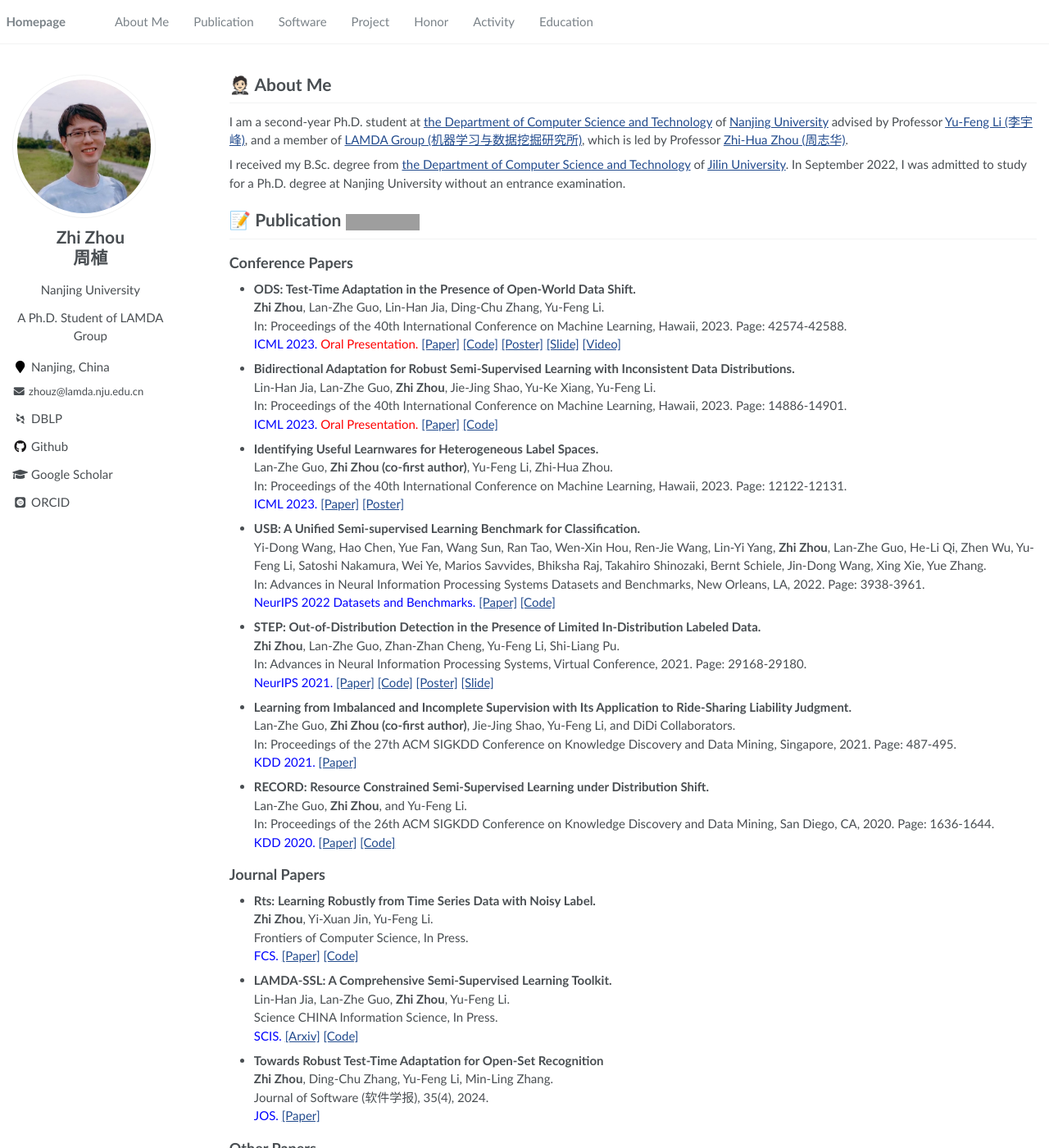
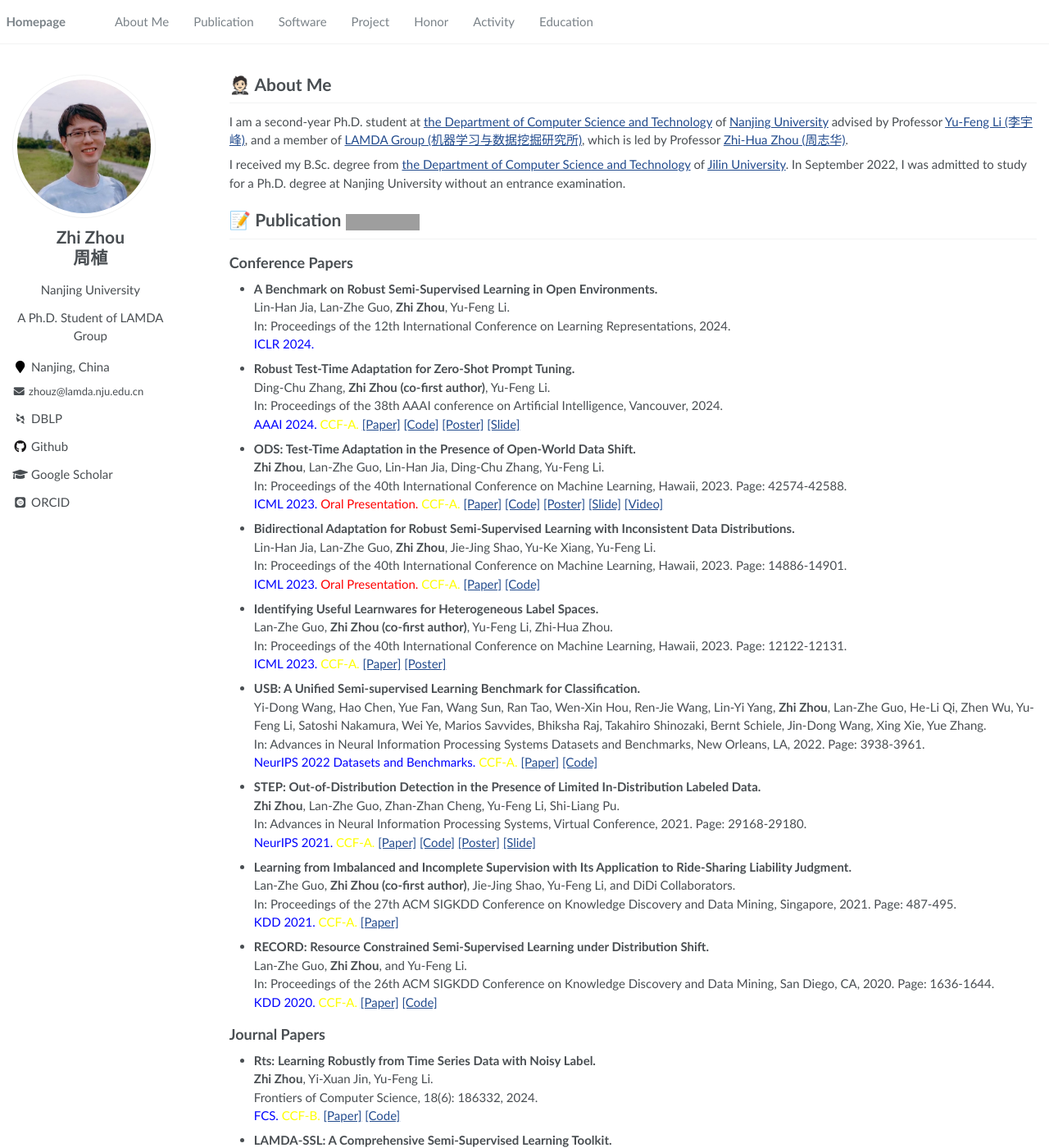
Before and after one commit to cyd24/cyd24.github.io, a Jekyll site: the page built from _pages/about.md, in a window 1280 px wide and 1400 px high. Shown: the whole window at 82% size. Built offline with Jekyll 4.4.1, drawn with Linux system fonts in a browser that asks for light colours; some web fonts are replaced; some of the changed text lies outside the part shown; grey boxes are pictures that could not be loaded.

Commit message:
Add two paper & one award

```diff
--- a/_pages/about.md
+++ b/_pages/about.md
@@ -47,11 +47,26 @@ In: Proceedings of the 40th International Conference on Machine Learning, Hawaii
 
 ## Conference Papers
 
+- **A Benchmark on Robust Semi-Supervised Learning in Open Environments.** <br> Lin-Han Jia, Lan-Zhe Guo, **Zhi Zhou**, Yu-Feng Li. <br>
+In: Proceedings of the 12th International Conference on Learning Representations, 2024. <br>
+<span style="color:blue">ICLR 2024.</span>
+
+- **Robust Test-Time Adaptation for Zero-Shot Prompt Tuning.** <br>
+Ding-Chu Zhang, **Zhi Zhou (co-first author)**, Yu-Feng Li. <br>
+In: Proceedings of the 38th AAAI conference on Artificial Intelligence, Vancouver, 2024. <br>
+<span style="color:blue">AAAI 2024.</span>
+<span style="color:yellow">CCF-A.</span>
+[[Paper]](../resources/AAAI2024_AdaPrompt.pdf)
+[[Code]](https://github.com/zhangdingchu/Adaprompt)
+[[Poster]](../resources/AAAI2024_AdaPrompt_Poster.pdf)
+[[Slide]](../resources/AAAI2024_AdaPrompt_Slide.pdf)
+
 - **ODS: Test-Time Adaptation in the Presence of Open-World Data Shift.** <br>
 **Zhi Zhou**, Lan-Zhe Guo, Lin-Han Jia, Ding-Chu Zhang, Yu-Feng Li. <br>
 In: Proceedings of the 40th International Conference on Machine Learning, Hawaii, 2023. Page: 42574-42588.<br>
 <span style="color:blue">ICML 2023.</span>
 <span style="color:red">Oral Presentation.</span>
+<span style="color:yellow">CCF-A.</span>
 [[Paper]](../resources/ICML2023_ODS.pdf)
 [[Code]](https://www.lamda.nju.edu.cn/code_ODS.ashx)
 [[Poster]](../resources/ICML2023_ODS_Poster.png)
@@ -63,6 +78,7 @@ Lin-Han Jia, Lan-Zhe Guo, **Zhi Zhou**, Jie-Jing Shao, Yu-Ke Xiang, Yu-Feng Li.
 In: Proceedings of the 40th International Conference on Machine Learning, Hawaii, 2023. Page: 14886-14901.<br>
 <span style="color:blue">ICML 2023.</span>
 <span style="color:red">Oral Presentation.</span>
+<span style="color:yellow">CCF-A.</span>
 [[Paper]](../resources/ICML2023_SSL.pdf)
 [[Code]](https://github.com/YGZWQZD/LAMDA-SSL)
 
@@ -70,6 +86,7 @@ In: Proceedings of the 40th International Conference on Machine Learning, Hawaii
 Lan-Zhe Guo, **Zhi Zhou (co-first author)**, Yu-Feng Li, Zhi-Hua Zhou. <br>
 In: Proceedings of the 40th International Conference on Machine Learning, Hawaii, 2023. Page: 12122-12131. <br>
 <span style="color:blue">ICML 2023.</span>
+<span style="color:yellow">CCF-A.</span>
 [[Paper]](../resources/ICML2023_learnware.pdf)
 [[Poster]](../resources/ICML2023_learnware_Poster.png)
 
@@ -77,6 +94,7 @@ In: Proceedings of the 40th International Conference on Machine Learning, Hawaii
 Yi-Dong Wang, Hao Chen, Yue Fan, Wang Sun, Ran Tao, Wen-Xin Hou, Ren-Jie Wang, Lin-Yi Yang, **Zhi Zhou**, Lan-Zhe Guo, He-Li Qi, Zhen Wu, Yu-Feng Li, Satoshi Nakamura, Wei Ye, Marios Savvides, Bhiksha Raj, Takahiro Shinozaki, Bernt Schiele, Jin-Dong Wang, Xing Xie, Yue Zhang.<br>
 In: Advances in Neural Information Processing Systems Datasets and Benchmarks, New Orleans, LA, 2022. Page: 3938-3961.<br>
 <span style="color:blue">NeurIPS 2022 Datasets and Benchmarks.</span>
+<span style="color:yellow">CCF-A.</span>
 [[Paper]](../resources/NeurIPS2022_USB.pdf)
 [[Code]](https://github.com/microsoft/Semi-supervised-learning)
 
@@ -84,6 +102,7 @@ In: Advances in Neural Information Processing Systems Datasets and Benchmarks, N
 **Zhi Zhou**, Lan-Zhe Guo, Zhan-Zhan Cheng, Yu-Feng Li, Shi-Liang Pu.<br>
 In: Advances in Neural Information Processing Systems, Virtual Conference, 2021. Page: 29168-29180. <br>
 <span style="color:blue">NeurIPS 2021.</span>
+<span style="color:yellow">CCF-A.</span>
 [[Paper]](../resources/NeurIPS2021_STEP.pdf)
 [[Code]](https://www.lamda.nju.edu.cn/code_STEP.ashx)
 [[Poster]](../resources/NeurIPS2021_STEP_Poster.png)
@@ -93,27 +112,31 @@ In: Advances in Neural Information Processing Systems, Virtual Conference, 2021.
 Lan-Zhe Guo, **Zhi Zhou (co-first author)**, Jie-Jing Shao, Yu-Feng Li, and DiDi Collaborators.<br>
 In: Proceedings of the 27th ACM SIGKDD Conference on Knowledge Discovery and Data Mining, Singapore, 2021. Page: 487-495. <br>
 <span style="color:blue">KDD 2021.</span>
+<span style="color:yellow">CCF-A.</span>
 [[Paper]](../resources/KDD2021_LIMI.pdf)
 
 - **RECORD: Resource Constrained Semi-Supervised Learning under Distribution Shift.** <br>
 Lan-Zhe Guo, **Zhi Zhou**, and Yu-Feng Li.<br>
 In: Proceedings of the 26th ACM SIGKDD Conference on Knowledge Discovery and Data Mining, San Diego, CA, 2020. Page: 1636-1644. <br>
 <span style="color:blue">KDD 2020.</span>
+<span style="color:yellow">CCF-A.</span>
 [[Paper]](../resources/KDD2020_RECORD.pdf)
 [[Code]](https://www.lamda.nju.edu.cn/code_RECORD.ashx)
 
 ## Journal Papers
 - **Rts: Learning Robustly from Time Series Data with Noisy Label.** <br>
 **Zhi Zhou**, Yi-Xuan Jin, Yu-Feng Li. <br>
-Frontiers of Computer Science, In Press. <br>
+Frontiers of Computer Science, 18(6): 186332, 2024. <br>
 <span style="color:blue">FCS.</span>
+<span style="color:yellow">CCF-B.</span>
 [[Paper]](https://journal.hep.com.cn/fcs/EN/10.1007/s11704-023-3200-z)
 [[Code]](https://github.com/WNJXYK/Rts)
 
 - **LAMDA-SSL: A Comprehensive Semi-Supervised Learning Toolkit.** <br>
 Lin-Han Jia, Lan-Zhe Guo, **Zhi Zhou**, Yu-Feng Li. <br>
-Science CHINA Information Science, In Press. <br>
+Science CHINA Information Science, 67: 117101, 2024. <br>
 <span style="color:blue">SCIS.</span>
+<span style="color:yellow">CCF-A.</span>
 [[Arxiv]](https://arxiv.org/pdf/2208.04610.pdf)
 [[Code]](https://github.com/YGZWQZD/LAMDA-SSL)
 
@@ -121,6 +144,7 @@ Science CHINA Information Science, In Press. <br>
 **Zhi Zhou**, Ding-Chu Zhang, Yu-Feng Li, Min-Ling Zhang. <br>
 Journal of Software (软件学报), 35(4), 2024. <br>
 <span style="color:blue">JOS.</span>
+<span style="color:yellow">CCF-A.</span>
 [[Paper]](http://www.jos.org.cn/jos/article/abstract/7009?st=article_issue&bsh_bid=5968787845)
 
 ## Other Papers
@@ -165,7 +191,7 @@ NeurIPS 2023 Diffusion Workshop. <br>
 
 - Senior Program Committee Member, ACML 2022.
 - Program Committee Member, NeurIPS 2022/2023.
-- Program Committee Member, ICML 2022/2023.
+- Program Committee Member, ICML 2022/2023/2024.
 - Program Committee Member, ICLR 2024.
 - Program Committee Member, AAAI 2023/2024.
 - Program Committee Member, ECAI 2023/2024.
```
Also changed, not shown: other parts of _pages/about.md (+2 -0 lines), 3 other files.
